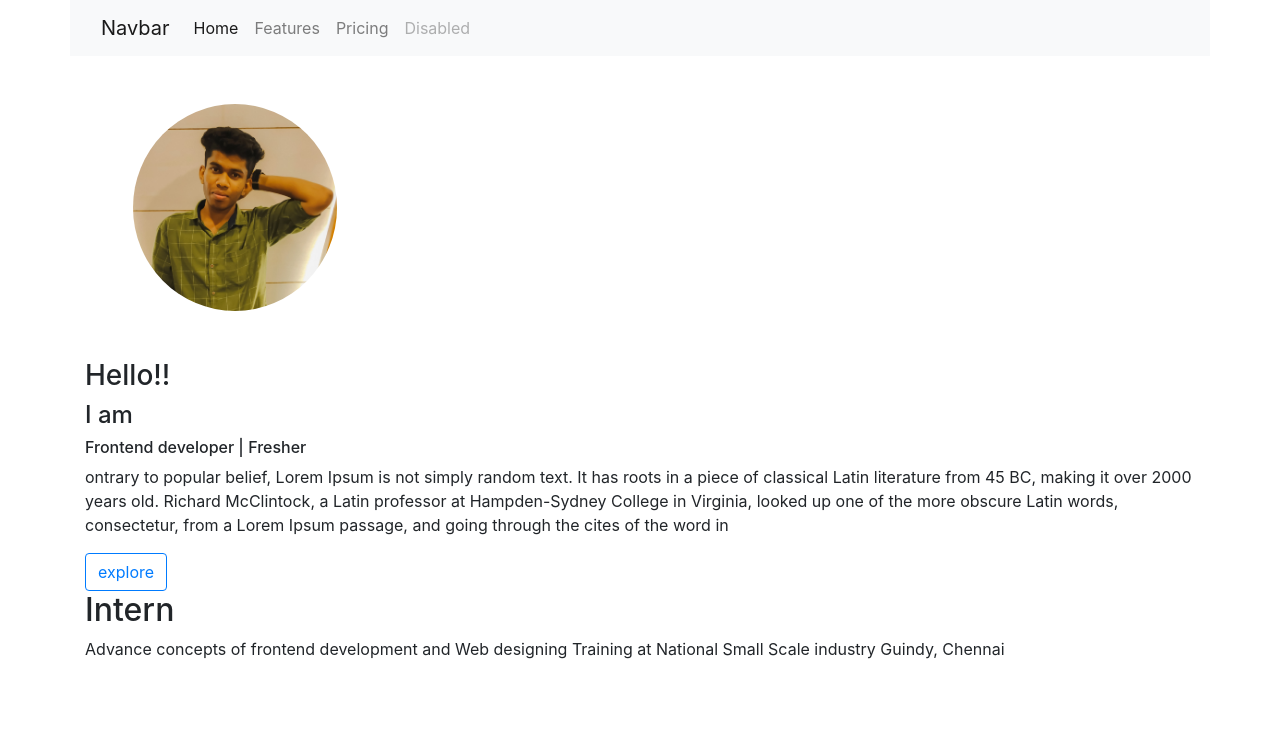
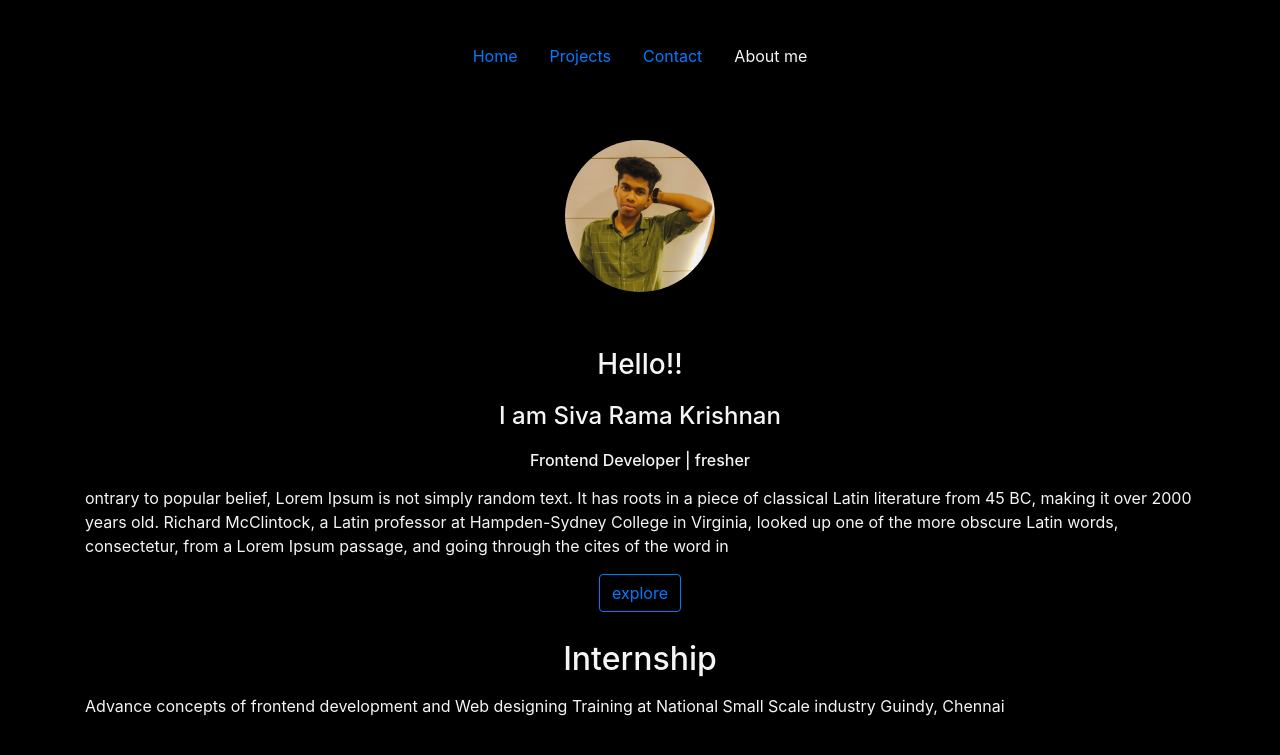
Before and after one commit to Ramkrishn2701/krish-portfolio-v2, a Flask app: page / in a window 1280 px wide. Shown: the top 755 px of the page. Run offline with Flask 3, Linux system fonts and the light colour scheme.

Commit message:
small changes

```diff
--- a/app.py
+++ b/app.py
@@ -1,12 +1,14 @@
 from flask import Flask, render_template
 
 app = Flask(__name__)
-name = 'krish'
 
 
 @app.route("/")
 def hello_world():
-  return render_template("home.html")
+  return render_template("home.html",
+                         name='Siva Rama Krishnan',
+                         position='Frontend Developer',
+                         type='fresher')
 
 
 app.run(host="0.0.0.0", debug=True)
--- a/templates/home.html
+++ b/templates/home.html
@@ -8,16 +8,27 @@
   <meta name="viewport" content="width=device-width, initial-scale=1.0">
   <title>I am Krish</title>
 </head>
+  <style>
+    body{
+      background-color:black;
+      color:whitesmoke;
+    }
+    #container{
+      text-align:center;
+      margin-bottom:20px;
+    }
+  </style>
 <body>
 
   <div class="container ">
-    <img src="/static/krish.jpg" class="p-5 img-fluid rounded-circle" height="300px" width ="300px" >
-    <h3>Hello!!</h3>
-    <h4>I am {{name}}</h4>
-    <h6>Frontend developer | Fresher </h6>
+    <img src="/static/krish.jpg" class=" m-5 5 img-fluid rounded-circle rounded mx-auto d-block" height="150px" width ="150px" >
+    <h3 class="text-center p-2">Hello!!</h3>
+    <h4  class="text-center p-1">I am {{name}}</h4>
+    <h6  class="text-center p-2">{{position}} | {{type}} </h6>
     <p>ontrary to popular belief, Lorem Ipsum is not simply random text. It has roots in a piece of classical Latin literature from 45 BC, making it over 2000 years old. Richard McClintock, a Latin professor at Hampden-Sydney College in Virginia, looked up one of the more obscure Latin words, consectetur, from a Lorem Ipsum passage, and going through the cites of the word in </p>
-    <button class="btn btn-outline-primary">explore</button>
-    <h2>Intern</h2>
+    <div id="container"><button class="btn btn-outline-primary">explore</button>
+    </div>
+    <h2 class="text-center p-2">Internship</h2>
     <p>Advance concepts of frontend development and Web designing Training at National Small Scale industry Guindy, Chennai</p>
   </div>
 </body>
--- a/templates/navbar.html
+++ b/templates/navbar.html
@@ -1,24 +1,16 @@
-<nav class="container navbar navbar-expand-lg navbar-light bg-light">
-  <div class="container-fluid">
-    <a class="navbar-brand" href="#">Navbar</a>
-    <button class="navbar-toggler" type="button" data-bs-toggle="collapse" data-bs-target="#navbarNav" aria-controls="navbarNav" aria-expanded="false" aria-label="Toggle navigation">
-      <span class="navbar-toggler-icon"></span>
-    </button>
-    <div class="collapse navbar-collapse" id="navbarNav">
-      <ul class="navbar-nav">
+<nav style="margin-top:20px" class="  container  shadow-lg p-3 mb-5 bg-body-tertiary rounded" >
+<ul class="nav justify-content-center ">
     <li class="nav-item">
       <a class="nav-link active" aria-current="page" href="#">Home</a>
     </li>
     <li class="nav-item">
-          <a class="nav-link" href="#">Features</a>
+      <a class="nav-link" href="#">Projects</a>
     </li>
     <li class="nav-item">
-          <a class="nav-link" href="#">Pricing</a>
+      <a class="nav-link" href="#">Contact</a>
     </li>
     <li class="nav-item">
-          <a class="nav-link disabled" href="#" tabindex="-1" aria-disabled="true">Disabled</a>
+      <a class="nav-link disabled">About me</a>
     </li>
   </ul>
-    </div>
-  </div>
 </nav>
```
Lines whose indentation alone changed are shown as unchanged.
